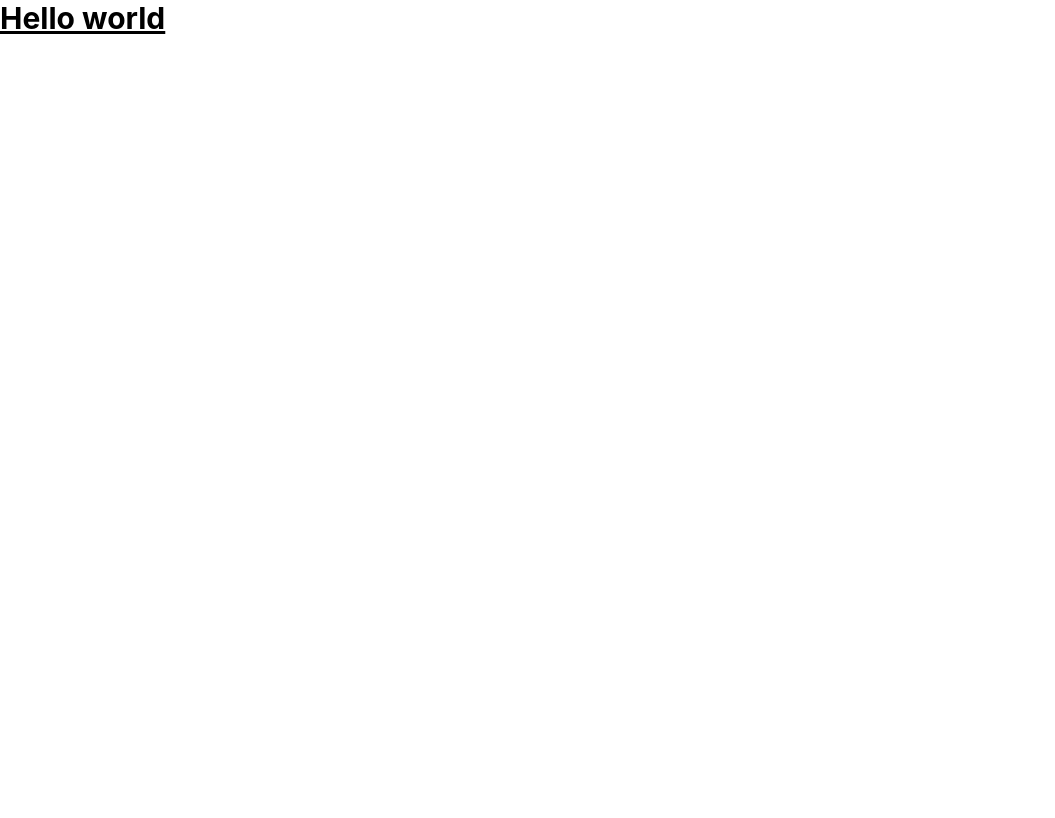
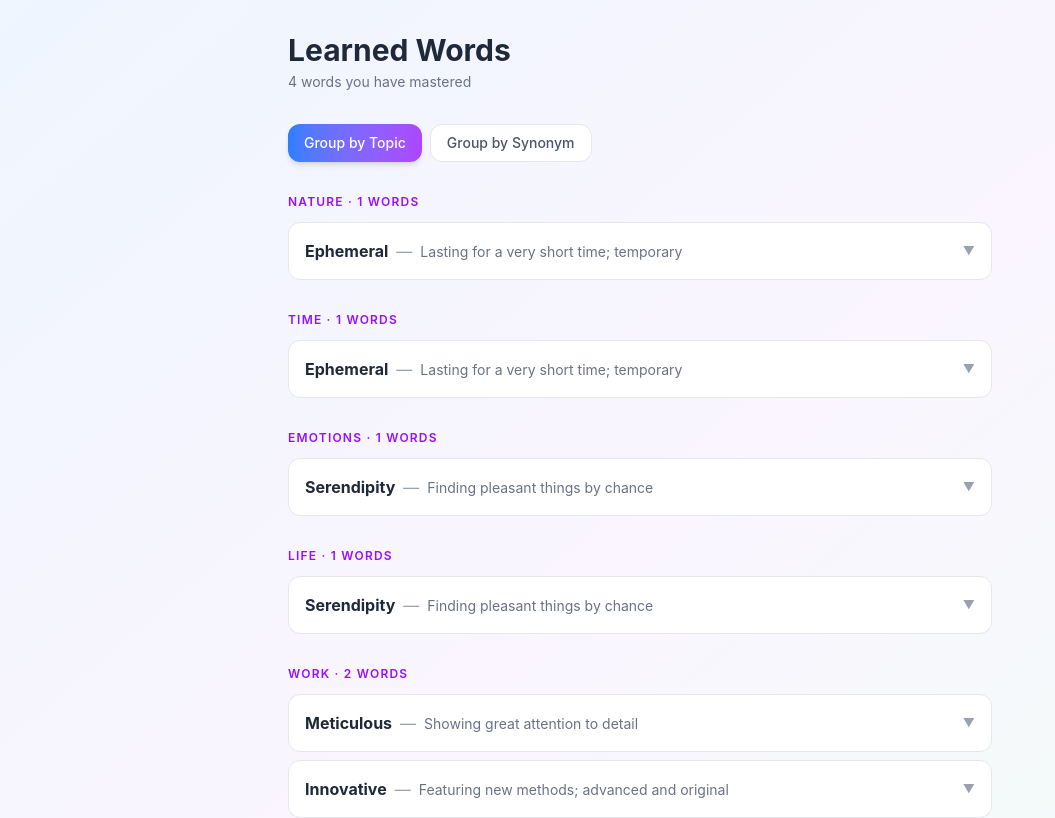
Before and after one commit to Thuan54/English-vocabulary-learning-app, a React (Vite) app in the folder client/: page / in a window 1280 px wide. Shown: the top 818 px of the page, without its empty margins (0-1055 px from the left). Built offline with nearby package versions, Linux system fonts and the light colour scheme.

Commit message:
feat: show learned words group by topic and synonym (#22)

```diff
--- a/client/package.json
+++ b/client/package.json
@@ -12,6 +12,7 @@
   },
   "dependencies": {
     "@tailwindcss/vite": "^4.2.2",
+    "lucide-react": "^1.8.0",
     "react": "^19.2.4",
     "react-dom": "^19.2.4",
     "tailwindcss": "^4.2.2"
--- a/client/src/App.tsx
+++ b/client/src/App.tsx
@@ -1,13 +1,11 @@
+import LearnedWordsPage from './pages/LearnedWordsPage';
 
 function App() {
-
   return (
-    <>
-      <h1 className="text-3xl font-bold underline">
-        Hello world
-      </h1>
-    </>
-  )
+    <div className="min-h-screen bg-gradient-to-br from-blue-50 via-purple-50 to-green-50">
+      <LearnedWordsPage />
+    </div>
+  );
 }
 
-export default App
+export default App;
--- /dev/null
+++ b/client/src/mock/learnedWords.mock.ts
@@ -0,0 +1,64 @@
+export interface LearnedWord {
+  id: string;
+  word: string;
+  meaning: string;
+  example?: string;
+  synonyms: string[];
+  topics: string[];
+  lastReviewed: string;
+}
+
+// Dữ liệu giả — sau này sẽ thay bằng API call khi backend sẵn sàng
+export const MOCK_LEARNED_WORDS: LearnedWord[] = [
+  {
+    id: '1',
+    word: 'Ephemeral',
+    meaning: 'Lasting for a very short time; temporary',
+    example: 'The beauty of cherry blossoms is ephemeral.',
+    synonyms: ['transient', 'fleeting'],
+    topics: ['Nature', 'Time'],
+    lastReviewed: '2026-04-01',
+  },
+  {
+    id: '2',
+    word: 'Serendipity',
+    meaning: 'Finding pleasant things by chance',
+    example: 'Meeting my best friend was pure serendipity.',
+    synonyms: ['chance', 'luck'],
+    topics: ['Emotions', 'Life'],
+    lastReviewed: '2026-04-05',
+  },
+  {
+    id: '3',
+    word: 'Meticulous',
+    meaning: 'Showing great attention to detail',
+    example: 'She was meticulous in her research.',
+    synonyms: ['careful', 'thorough'],
+    topics: ['Work', 'Skills'],
+    lastReviewed: '2026-04-10',
+  },
+  {
+    id: '4',
+    word: 'Innovative',
+    meaning: 'Featuring new methods; advanced and original',
+    example: 'His innovative approach changed the industry.',
+    synonyms: ['creative', 'original'],
+    topics: ['Work', 'Creativity'],
+    lastReviewed: '2026-04-12',
+  },
+];
+
+// Hàm gom nhóm — dùng lại cho cả topic lẫn synonym
+export function groupWords(
+  words: LearnedWord[],
+  by: 'topics' | 'synonyms'
+): Record<string, LearnedWord[]> {
+  const groups: Record<string, LearnedWord[]> = {};
+  for (const word of words) {
+    for (const key of word[by]) {
+      if (!groups[key]) groups[key] = [];
+      groups[key].push(word);
+    }
+  }
+  return groups;
+}
--- /dev/null
+++ b/client/src/pages/LearnedWordsPage.tsx
@@ -0,0 +1,125 @@
+import { useState } from 'react';
+import {
+  MOCK_LEARNED_WORDS,
+  groupWords,
+  LearnedWord,
+} from '../mock/learnedWords.mock';
+
+type GroupMode = 'topics' | 'synonyms';
+
+export default function LearnedWordsPage() {
+  const [groupMode, setGroupMode] = useState<GroupMode>('topics');
+  const [expandedId, setExpandedId] = useState<string | null>(null);
+
+  // Gom nhóm dựa theo mode hiện tại
+  const groups = groupWords(MOCK_LEARNED_WORDS, groupMode);
+
+  return (
+    <div className="max-w-3xl mx-auto p-8">
+
+      {/* Header */}
+      <h1 className="text-3xl font-bold text-gray-800 mb-1">
+        Learned Words
+      </h1>
+      <p className="text-gray-500 text-sm mb-8">
+        {MOCK_LEARNED_WORDS.length} words you have mastered
+      </p>
+
+      {/* Toggle */}
+      <div className="flex gap-2 mb-8">
+        <button
+          onClick={() => setGroupMode('topics')}
+          className={`px-4 py-2 rounded-xl text-sm font-medium transition-all ${
+            groupMode === 'topics'
+              ? 'bg-gradient-to-r from-blue-500 to-purple-500 text-white shadow-md'
+              : 'bg-white border border-gray-200 text-gray-600 hover:bg-gray-50'
+          }`}
+        >
+          Group by Topic
+        </button>
+        <button
+          onClick={() => setGroupMode('synonyms')}
+          className={`px-4 py-2 rounded-xl text-sm font-medium transition-all ${
+            groupMode === 'synonyms'
+              ? 'bg-gradient-to-r from-blue-500 to-purple-500 text-white shadow-md'
+              : 'bg-white border border-gray-200 text-gray-600 hover:bg-gray-50'
+          }`}
+        >
+          Group by Synonym
+        </button>
+      </div>
+
+      {/* Danh sách nhóm */}
+      <div className="flex flex-col gap-8">
+        {Object.entries(groups).map(([groupKey, groupWords]) => (
+          <div key={groupKey}>
+
+            {/* Tên nhóm */}
+            <h2 className="text-xs font-semibold uppercase tracking-widest text-purple-600 mb-3">
+              {groupKey} · {groupWords.length} words
+            </h2>
+
+            {/* Các từ trong nhóm */}
+            <div className="flex flex-col gap-2">
+              {groupWords.map((word: LearnedWord) => (
+                <div
+                  key={word.id}
+                  onClick={() => setExpandedId(
+                    expandedId === word.id ? null : word.id
+                  )}
+                  className="bg-white border border-gray-200 rounded-xl p-4 cursor-pointer hover:border-purple-300 hover:shadow-sm transition-all"
+                >
+                  {/* Dòng chính luôn hiển thị */}
+                  <div className="flex justify-between items-center">
+                    <div>
+                      <span className="font-bold text-gray-800">
+                        {word.word}
+                      </span>
+                      <span className="text-gray-400 mx-2">—</span>
+                      <span className="text-gray-500 text-sm">
+                        {word.meaning}
+                      </span>
+                    </div>
+                    <span className="text-gray-400 text-xs">
+                      {expandedId === word.id ? '▲' : '▼'}
+                    </span>
+                  </div>
+
+                  {/* Chi tiết — chỉ hiện khi bấm vào */}
+                  {expandedId === word.id && (
+                    <div className="mt-3 pt-3 border-t border-gray-100 space-y-2">
+                      {word.example && (
+                        <p className="text-sm italic text-gray-400">
+                          "{word.example}"
+                        </p>
+                      )}
+                      <div className="flex flex-wrap gap-1 mt-2">
+                        {word.topics.map(t => (
+                          <span key={t}
+                            className="text-xs bg-blue-50 text-blue-600 px-2 py-0.5 rounded-full">
+                            {t}
+                          </span>
+                        ))}
+                        {word.synonyms.map(s => (
+                          <span key={s}
+                            className="text-xs bg-purple-50 text-purple-600 px-2 py-0.5 rounded-full">
+                            ~{s}
+                          </span>
+                        ))}
+                      </div>
+                      <p className="text-xs text-gray-400">
+                        Last reviewed: {word.lastReviewed}
+                      </p>
+                    </div>
+                  )}
+                </div>
+              ))}
+            </div>
+
+          </div>
+        ))}
+      </div>
+
+    </div>
+  );
+}
```
Also changed, not shown: 1 other file (tests, documents, lock files or other folders).
